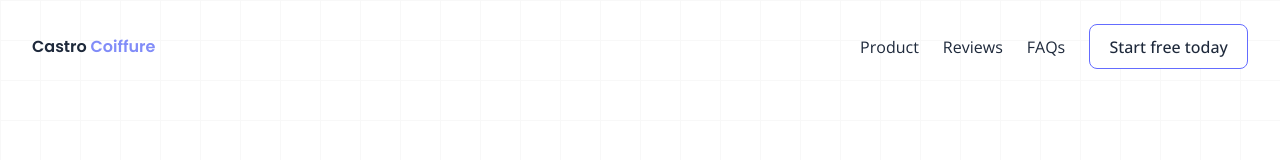
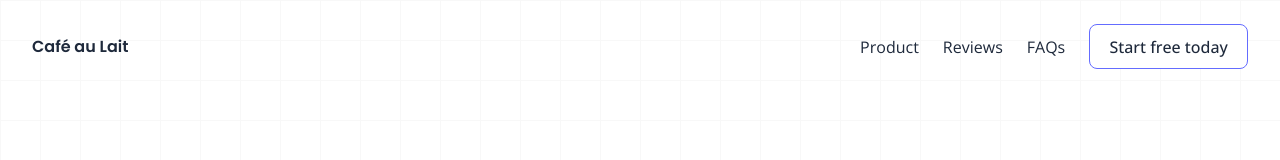
Before and after one commit to vntero/cafeaulait, a SvelteKit app: page / in a window 1280 px wide. Shown: the top 160 px of the page. Built offline with nearby package versions, Linux system fonts and the light colour scheme.

Commit message:
changes header name to cal

```diff
--- a/src/components/Header.svelte
+++ b/src/components/Header.svelte
@@ -8,7 +8,7 @@
     >
         <a href="/">
             <h1 class="font-semibold">
-                Castro <span class="text-indigo-400">Coiffure</span>
+                Café au Lait
             </h1>
         </a>
         <button
```
